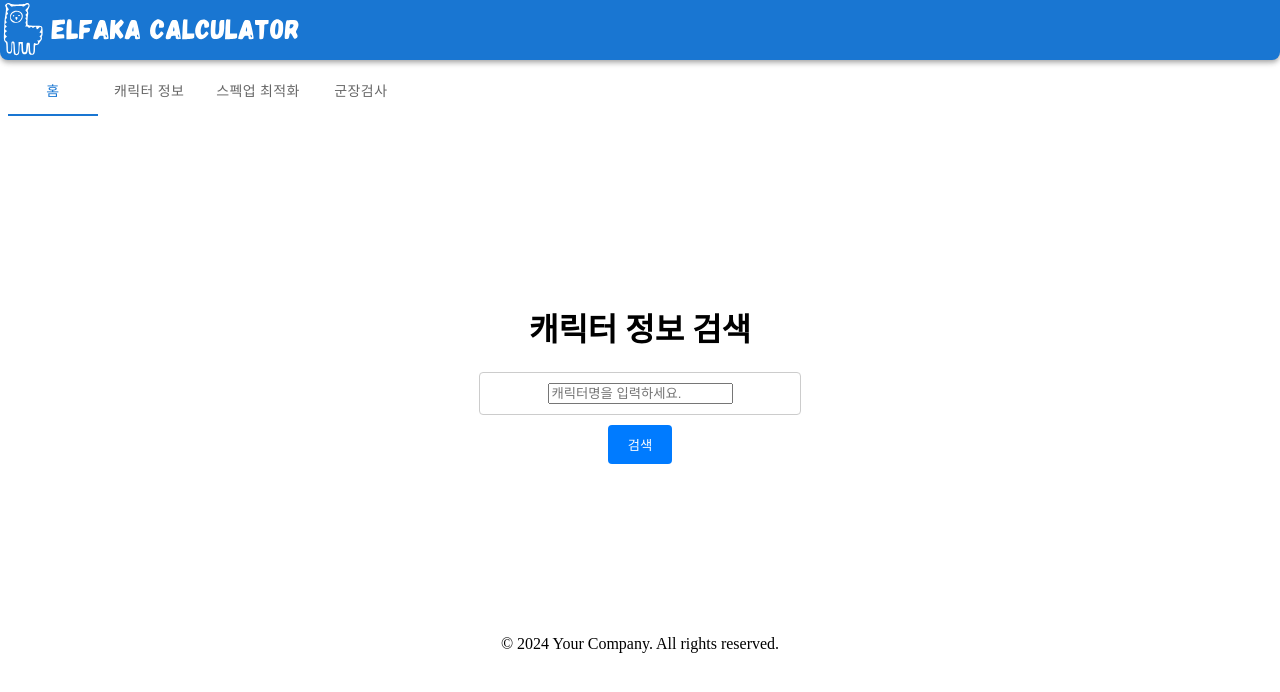
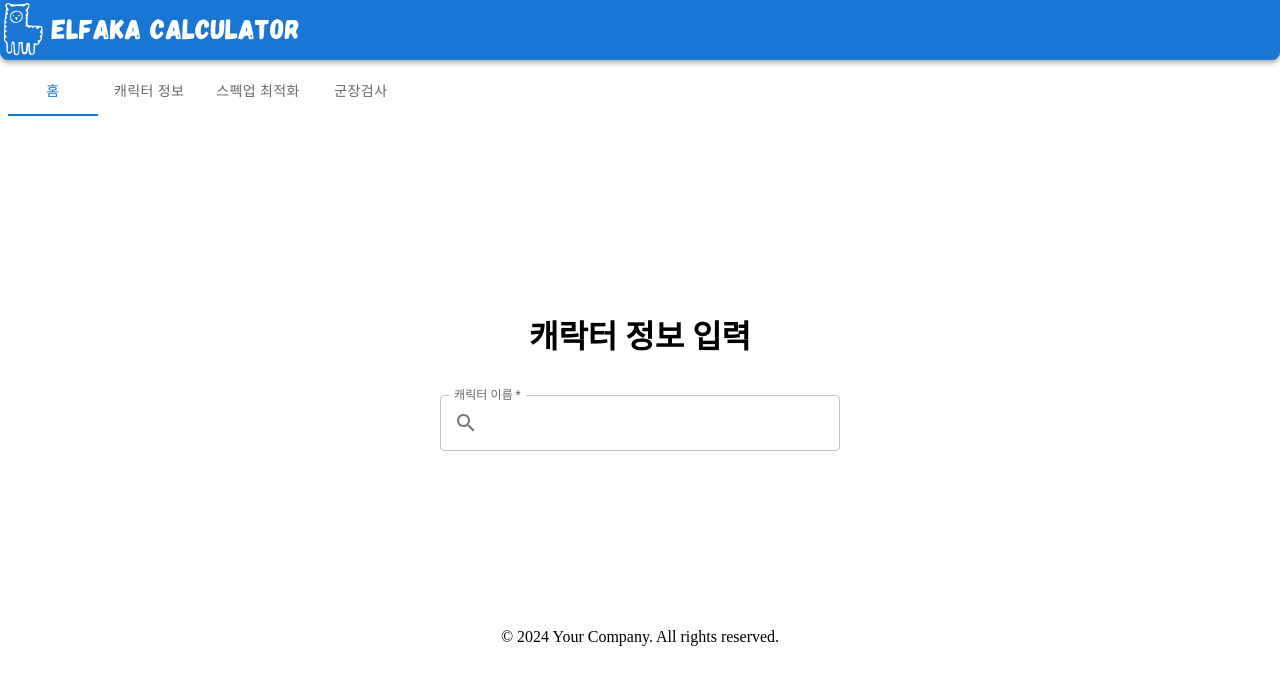
Before and after one commit to elfaka/PskHome, a React (Vite) app in the folder frontend/: page /infomation in a window 1280 px wide. Shown: the top 692 px of the page. Built offline with nearby package versions, Linux system fonts and the light colour scheme.

Commit message:
refactor: move api logic to SearchForm

```diff
--- a/frontend/src/pages/infomation/page.tsx
+++ b/frontend/src/pages/infomation/page.tsx
@@ -4,24 +4,11 @@ import SearchForm from "./search/SearchForm";
 import CharacterInfo from "./search/CharacterInfo";
 import { ArmoryTotal } from "../../types/character/ArmoryTotal";
 
-export default function information() {
+export default function Information() {
   const [ArmoryTotal, setArmoryTotal] = useState<null | ArmoryTotal>(null); // API 결과 저장
-  const [error, setError] = useState<string | null>(null); // 에러 메시지 저장
 
-  const handleSearch = async (name: string) => {
-    setError(null); // 에러 초기화
-    setArmoryTotal(null); // 이전 결과 초기화
-
-    try {
-      const response = await fetch(`/api/lostark/character-info?name=${name}`);
-      if (!response.ok) {
-        throw new Error("API 호출 실패");
-      }
-      const data = await response.json();
-      setArmoryTotal(data); // API 결과 저장
-    } catch (err) {
-      setError("API 호출 중 오류가 발생했습니다.");
-    }
+  const handleResult = (data: ArmoryTotal) => {
+    setArmoryTotal(data); // API 결과 저장
   };
 
   return (
@@ -31,11 +18,10 @@ export default function information() {
         flexDirection: "column",
         alignItems: "center",
         textAlign: "center",
+        gap: 10,
       }}
     >
-      <h1>캐릭터 정보 검색</h1>
-      <SearchForm onSearch={handleSearch} />
-      {error && <p style={{ color: "red", marginTop: "10px" }}>{error}</p>}
+      <SearchForm onResult={handleResult} />
       <CharacterInfo ArmoryTotal={ArmoryTotal} />
     </Container>
   );
--- a/frontend/src/pages/infomation/search/SearchForm.tsx
+++ b/frontend/src/pages/infomation/search/SearchForm.tsx
@@ -1,56 +1,89 @@
-import { Input, Button } from "@mui/base";
 import { useState } from "react";
+import {
+  TextField,
+  InputAdornment,
+  Box,
+  CircularProgress,
+  Typography,
+} from "@mui/material";
+import SearchIcon from "@mui/icons-material/Search";
 
 interface SearchFormProps {
-  onSearch: (name: string) => void;
+  onResult: (data: any) => void; // 결과를 부모로 전달
 }
 
-export default function SearchForm({ onSearch }: SearchFormProps) {
-  const [name, setName] = useState<string>(""); // Input 값 저장
-  const [error, setError] = useState<string | null>(null); // 에러 메시지 저장
+export default function SearchForm({ onResult }: SearchFormProps) {
+  const [name, setName] = useState(""); // 입력 필드 상태 관리
+  const [error, setError] = useState<string | null>(null); // 에러 상태 관리
+  const [isLoading, setIsLoading] = useState(false); // 로딩 상태 추가
 
-  const handleSearch = () => {
-    if (!name.trim()) {
-      setError("캐릭터명을 입력해주세요.");
-      return;
+  const handleSubmit = async (e: React.FormEvent) => {
+    e.preventDefault();
+    setError(null); // 에러 초기화
+    setIsLoading(true); // 로딩 시작
+
+    try {
+      const response = await fetch(`/api/lostark/character-info?name=${name}`);
+      if (!response.ok) {
+        throw new Error("API 호출 실패");
+      }
+      const data = await response.json();
+      onResult(data); // 부모 컴포넌트에 결과 전달
+    } catch (err) {
+      setError("캐릭터 정보가 없습니다."); // 에러 상태 업데이트
+    } finally {
+      setIsLoading(false); // 로딩 종료
     }
-    setError(null); // 에러 초기화
-    onSearch(name); // 상위 컴포넌트로 검색 요청 전달
+  };
+
+  // Enter 키를 누르면 검색 실행
+  const handleKeyDown = (e: React.KeyboardEvent) => {
+    if (e.key === "Enter" && !isLoading) {
+      handleSubmit(e);
+    }
   };
 
   return (
-    <div style={{ textAlign: "center" }}>
-      <Input
-        type="text"
-        placeholder="캐릭터명을 입력하세요."
+    <Box
+      component="form"
+      onSubmit={handleSubmit}
+      sx={{
+        display: "flex",
+        flexDirection: "column", // 세로 방향으로 배치
+        alignItems: "center",
+        gap: 2,
+        width: 400,
+        margin: "0 auto",
+      }}
+    >
+      <h1>캐락터 정보 입력</h1>
+      <TextField
+        label="캐릭터 이름"
+        variant="outlined"
         value={name}
         onChange={(e) => setName(e.target.value)}
-        slotProps={{
-          root: {
-            style: {
-              marginBottom: "10px",
-              padding: "10px",
-              border: "1px solid #ccc",
-              borderRadius: "4px",
-              width: "300px",
-            },
-          },
+        onKeyDown={handleKeyDown} // Enter 키 감지
+        fullWidth
+        required
+        disabled={isLoading}
+        InputProps={{
+          startAdornment: (
+            <InputAdornment position="start">
+              <SearchIcon />
+            </InputAdornment>
+          ),
         }}
       />
-      <Button
-        onClick={handleSearch}
-        style={{
-          padding: "10px 20px",
-          backgroundColor: "#007BFF",
-          color: "white",
-          border: "none",
-          borderRadius: "4px",
-          cursor: "pointer",
-        }}
-      >
-        검색
-      </Button>
-      {error && <p style={{ color: "red", marginTop: "10px" }}>{error}</p>}
-    </div>
+
+      {/* 에러 메시지는 입력 필드 아래에 위치 */}
+      {error && (
+        <Typography color="error" sx={{ marginTop: 1, textAlign: "center" }}>
+          {error}
+        </Typography>
+      )}
+
+      {/* 로딩 중일 때 스피너 표시 */}
+      {isLoading && <CircularProgress size={24} sx={{ marginTop: 1 }} />}
+    </Box>
   );
 }
```
